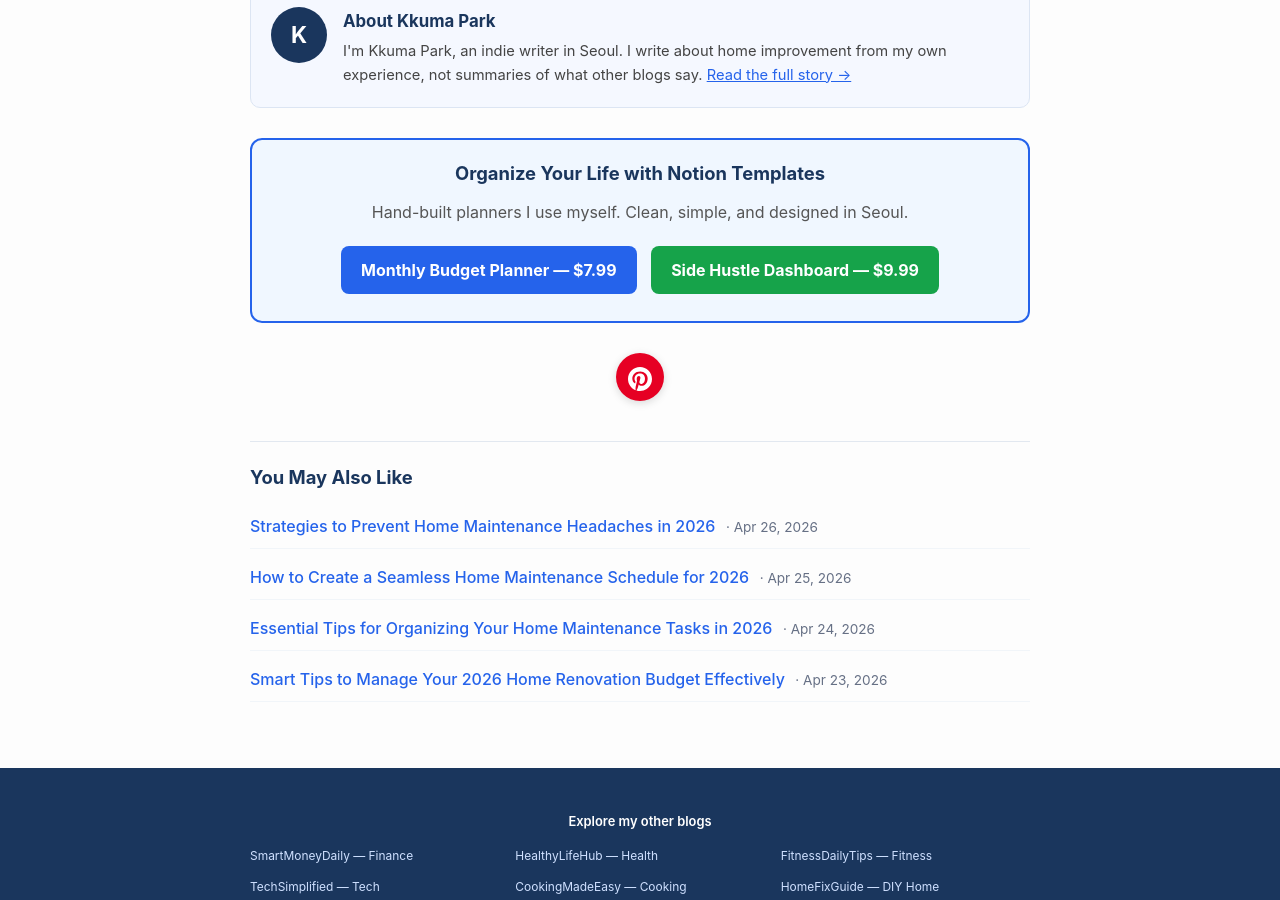
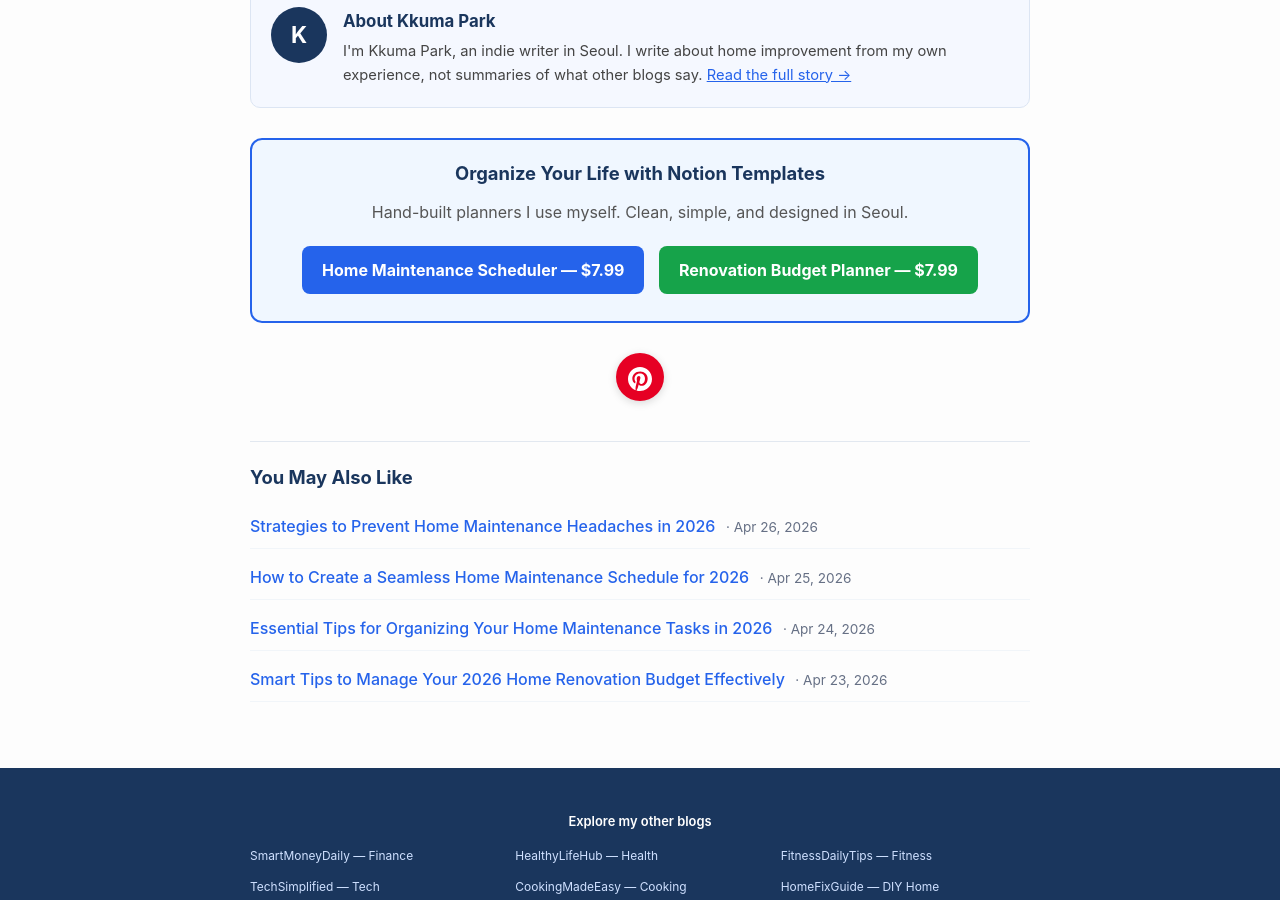
Before and after one commit to Kkumakkuma/HomeFixGuide, a Jekyll site: the page built from _posts/2026-04-16-how-a-renovation-budget-planner-can-transform-your-home-improvement-game.md, in a window 1280 px wide and 900 px high, scrolled down 2913 px. Built offline with Jekyll 4.4.1, drawn with Linux system fonts in a browser that asks for light colours.

Commit message:
feat: match Gumroad affiliate products to blog topic + UTM tracking
- Replace generic budget-planner/side-hustle with topic-matched products
- Add UTM parameters for click attribution by blog and product
- Improves expected CTR by matching product to reader intent

```diff
--- a/_layouts/post.html
+++ b/_layouts/post.html
@@ -51,8 +51,8 @@ layout: default
   <div style="background: #f0f7ff; border: 2px solid #2563eb; border-radius: 12px; padding: 22px; margin: 30px 0; text-align: center;">
     <h3 style="color: #1a365d; margin-top: 0;">Organize Your Life with Notion Templates</h3>
     <p style="color: #555; margin-bottom: 15px;">Hand-built planners I use myself. Clean, simple, and designed in Seoul.</p>
-    <a href="https://smarttemplatesell.gumroad.com/l/budget-planner" target="_blank" rel="noopener sponsored" style="display: inline-block; background: #2563eb; color: white; padding: 10px 20px; border-radius: 8px; text-decoration: none; font-weight: bold; margin: 5px;">Monthly Budget Planner &mdash; $7.99</a>
-    <a href="https://smarttemplatesell.gumroad.com/l/side-hustle" target="_blank" rel="noopener sponsored" style="display: inline-block; background: #16a34a; color: white; padding: 10px 20px; border-radius: 8px; text-decoration: none; font-weight: bold; margin: 5px;">Side Hustle Dashboard &mdash; $9.99</a>
+    <a href="https://smarttemplatesell.gumroad.com/l/home-maintenance?utm_source=blog&utm_medium=referral&utm_campaign=HomeFixGuide&utm_content=home-maintenance" target="_blank" rel="noopener sponsored" style="display: inline-block; background: #2563eb; color: white; padding: 10px 20px; border-radius: 8px; text-decoration: none; font-weight: bold; margin: 5px;">Home Maintenance Scheduler &mdash; $7.99</a>
+    <a href="https://smarttemplatesell.gumroad.com/l/reno-budget?utm_source=blog&utm_medium=referral&utm_campaign=HomeFixGuide&utm_content=reno-budget" target="_blank" rel="noopener sponsored" style="display: inline-block; background: #16a34a; color: white; padding: 10px 20px; border-radius: 8px; text-decoration: none; font-weight: bold; margin: 5px;">Renovation Budget Planner &mdash; $7.99</a>
   </div>
 
   <div style="text-align: center; margin: 20px 0;">
```
